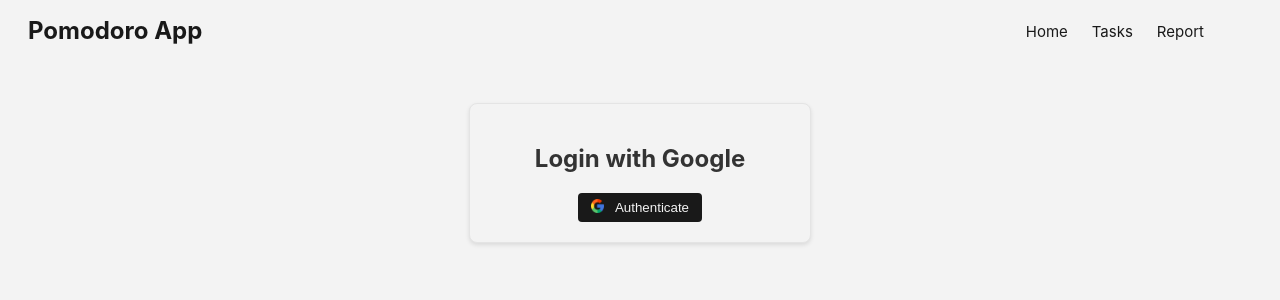
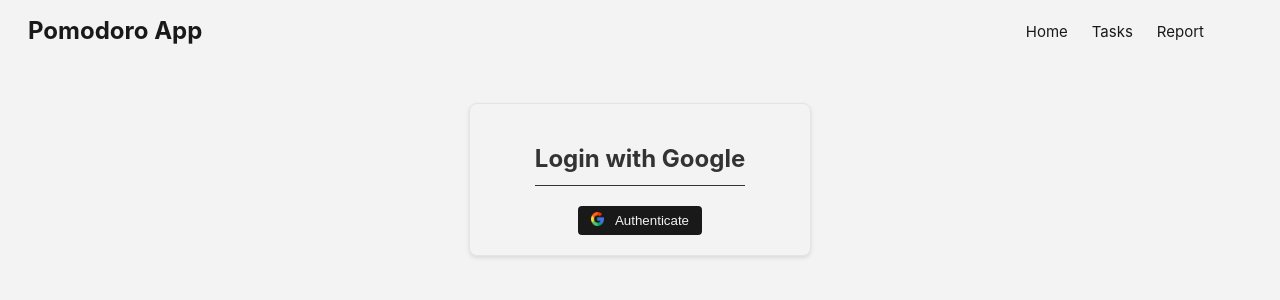
Before and after one commit to TRGroupProject/trgroupproject, a React (Vite) app in the folder frontend/: page / in a window 1280 px wide. Shown: the top 300 px of the page. Built offline with nearby package versions, Linux system fonts and the light colour scheme; no server answers.

Commit message:
refactor: Update LayoutCard component

```diff
--- a/frontend/src/components/features/Layout/LayoutCard.tsx
+++ b/frontend/src/components/features/Layout/LayoutCard.tsx
@@ -1,7 +1,7 @@
 import styled from '@emotion/styled';
 import { ReactElement } from 'react';
 
-const Card = styled.div<LayoutCardProps>`
+const Card = styled.div<StyledCardProps>`
   background-color: #f3f3f3;
   border: 1px solid #e4e4e4;
   border-radius: 8px;
@@ -18,18 +18,24 @@ const Card = styled.div<LayoutCardProps>`
 const Title = styled.h2`
   font-size: 24px;
   color: #333;
+  padding-bottom: 0.5em;
+  border-bottom: #333 solid 0.5px;
 `;
+
+interface StyledCardProps {
+  position?: "top" | "center";
+}
 
 interface LayoutCardProps {
   children: ReactElement | ReactElement[];
-  title: string;
+  title?: string;
   position?: "top" | "center";
 }
 
-const LayoutCard: React.FC<LayoutCardProps> = ({ children, title, position }) => {
+const LayoutCard: React.FC<LayoutCardProps> = ({ children, title }) => {
   return (
-    <Card position={position}>
-      <Title>{title}</Title>
+    <Card>
+      {title && <Title>{title}</Title>}
       {children}
       </Card>
   );
```
